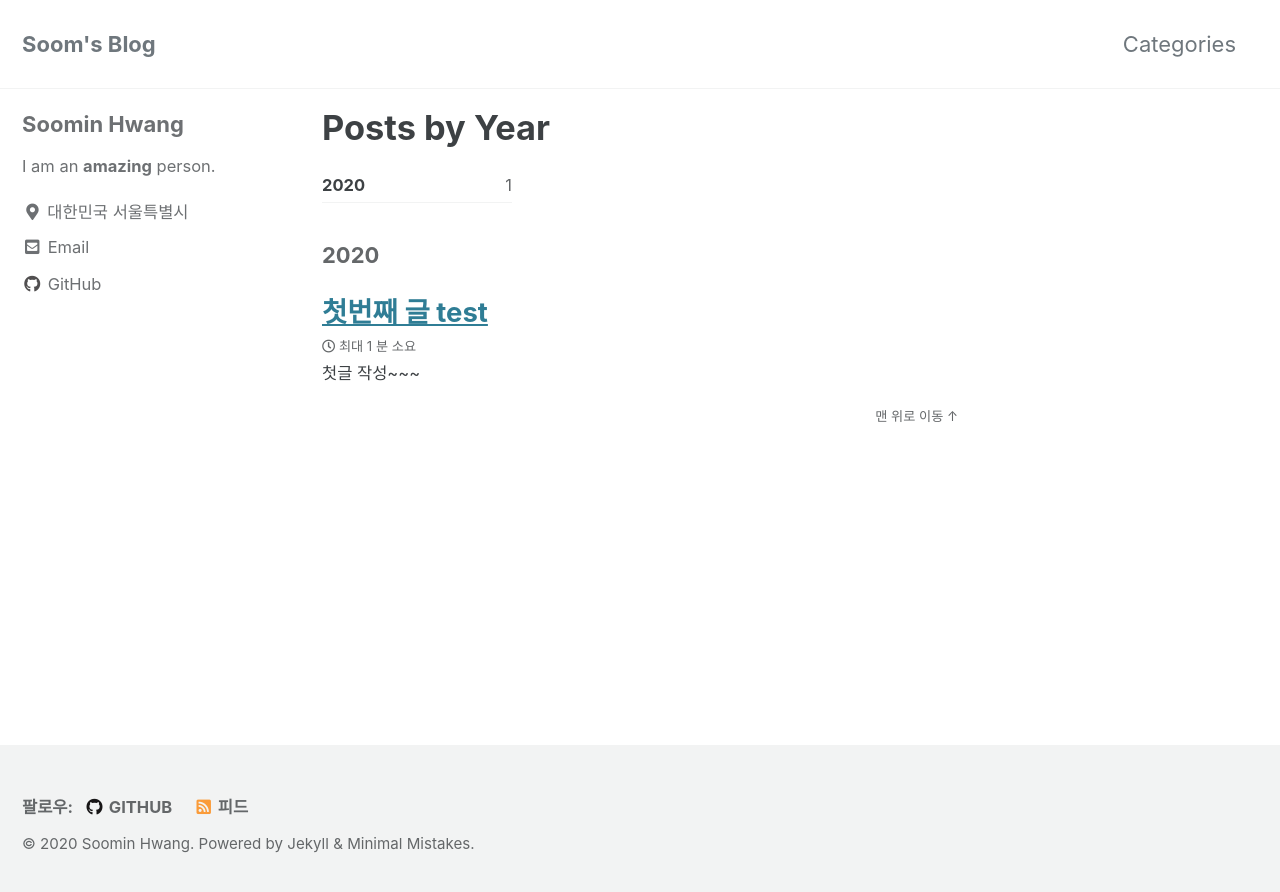
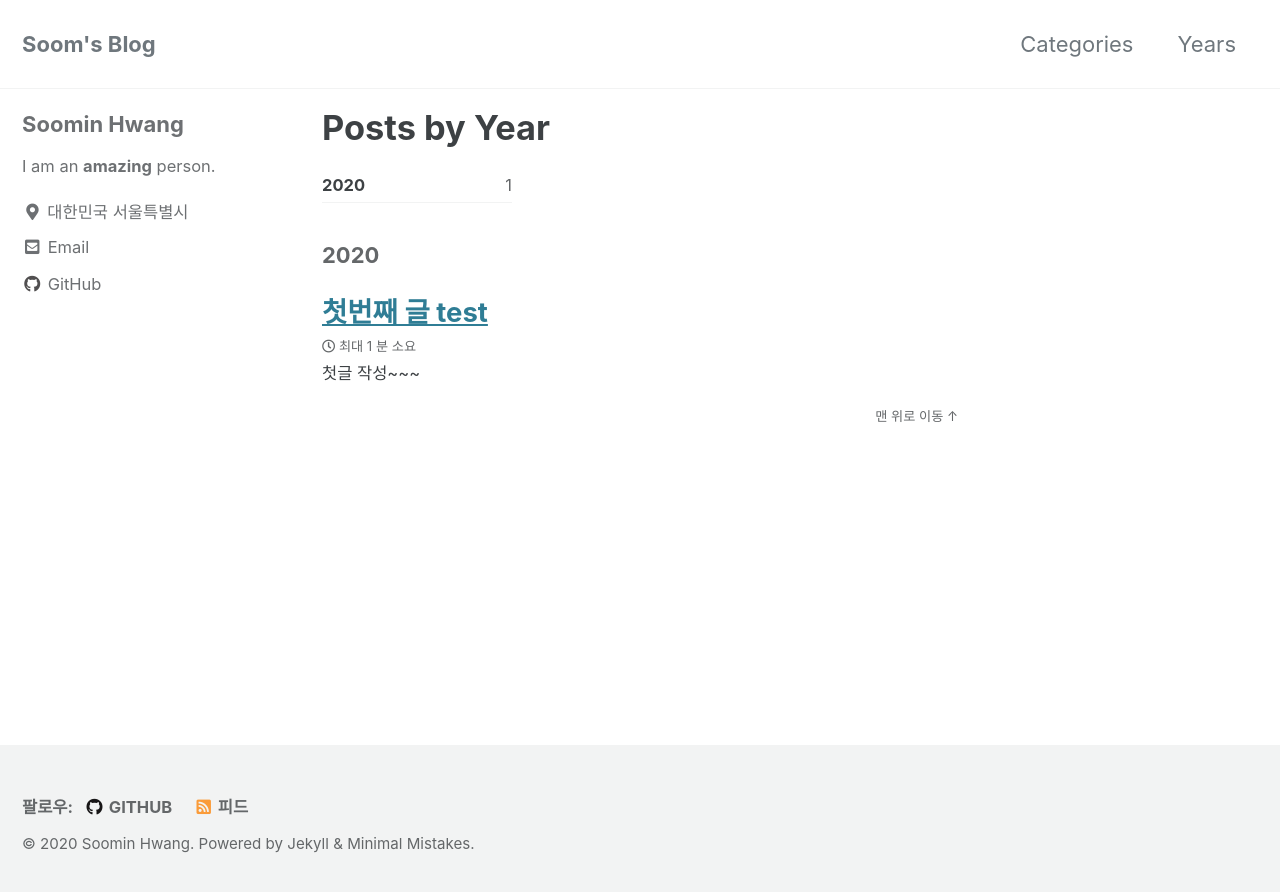
Before and after one commit to smhwang0109/smhwang0109.github.io, a Jekyll site: the page built from _pages/year-archive.md, in a window 1280 px wide. Shown: the top 892 px of the page. Built offline with Jekyll 4.4.1, drawn with Linux system fonts in a browser that asks for light colours; cached includes are drawn as plain includes.

Commit message:
Create year url test

```diff
--- a/_data/navigation.yml
+++ b/_data/navigation.yml
@@ -2,6 +2,8 @@
 main:
   - title: "Categories"
     url: /categories/
+  - title: "Years"
+    url: /years/
   # - title: "Quick-Start Guide"
   #   url: https://mmistakes.github.io/minimal-mistakes/docs/quick-start-guide/
   # - title: "About"
```
